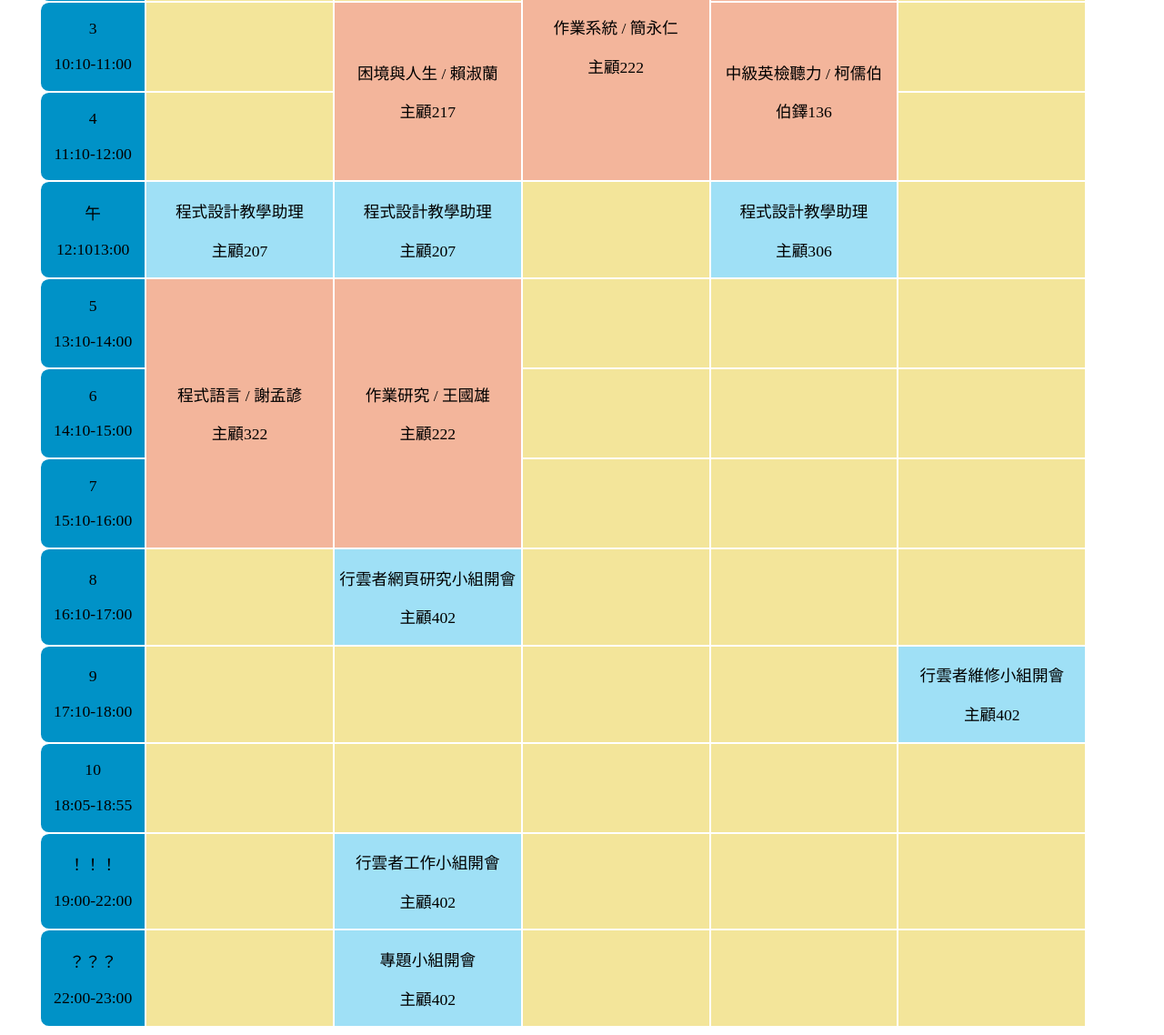
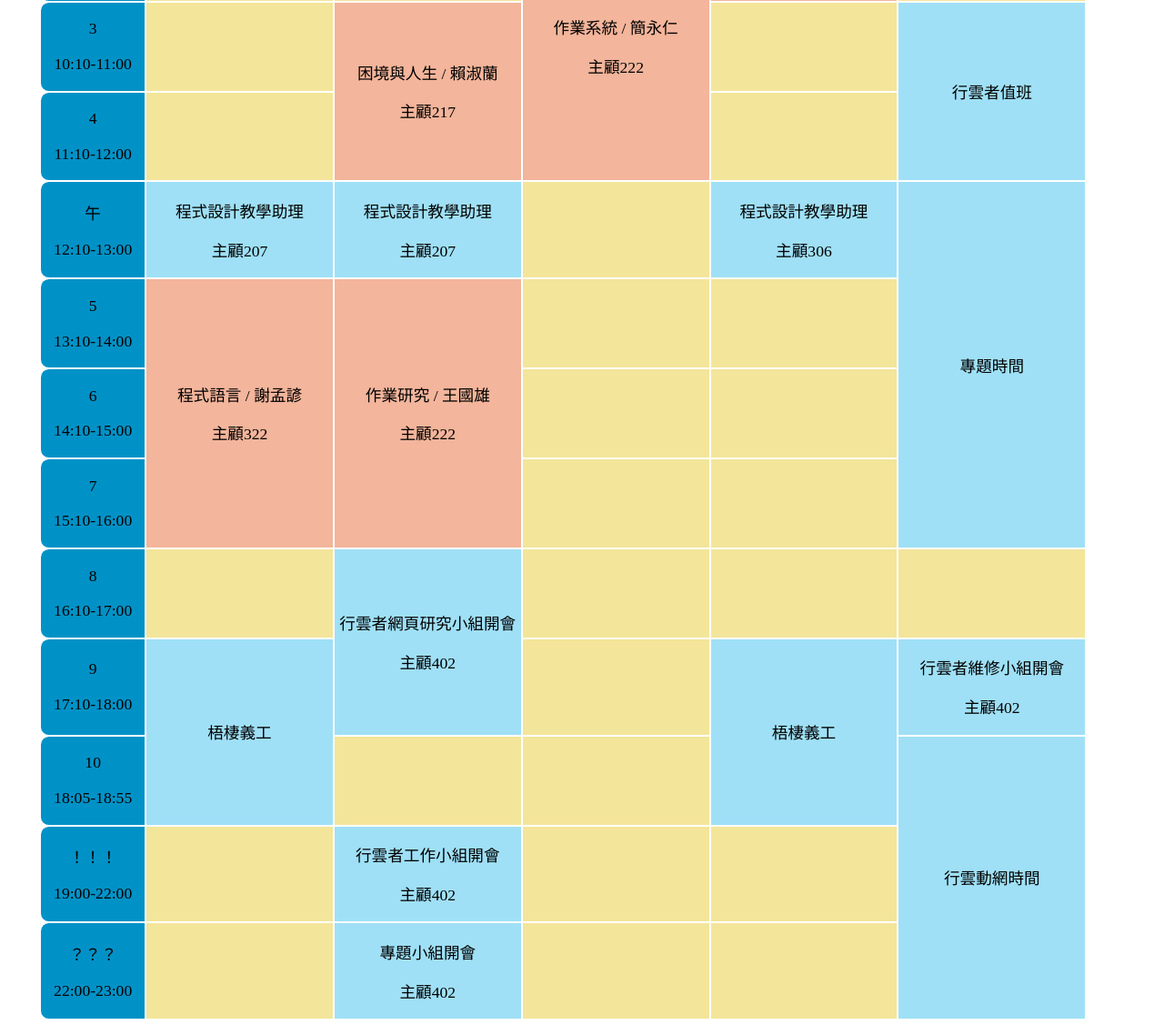
Before and after one commit to BindaGuo/BindaGuo, a plain HTML site: page index.html in a window 1280 px wide. Shown: the part 270-1408 px from the top of the page at 91% size. Drawn offline with Linux system fonts and the light colour scheme; a web font is replaced by a local one.

Commit message:
更新4.11

```diff
--- a/index.html
+++ b/index.html
@@ -106,24 +106,26 @@
 				<p>困境與人生 / 賴淑蘭</p>
 				<p>主顧217</p>
 			</td>
-			<td class="course" rowspan="2" onclick="window.location.href='http://alcat.pu.edu.tw/outline/list_abstract_content_100.php?pkey=95120D005772&ls_year=1032&t_num=005475'">
-				<p>中級英檢聽力 / 柯儒伯</p>
-				<p>伯鐸136</p>
+			<td></td>
+			<td rowspan="2" class="work">
+				<p>行雲者值班</p>
 			</td>
-			<td></td>
+
 		</tr>
 		<tr>
 			<td>
 				<p>4</p>
 				<p>11:10-12:00</p>
 			</td>
+
 			<td></td>
 			<td></td>
+
 		</tr>
 		<tr>
 			<td>
 				<p>午</p>
-				<p>12:10­13:00</p>
+				<p>12:10­-13:00</p>
 			</td>
 
 			<td class="work">
@@ -143,7 +145,9 @@
 				<p>程式設計教學助理</p>
 				<p>主顧306</p>
 			</td>
-			<td></td>
+			<td rowspan="4" class="work">
+				<p>專題時間</p>
+			</td>
 		</tr>
 		<tr>
 			<td>
@@ -160,7 +164,7 @@
 			</td>
 			<td></td>
 			<td></td>
-			<td></td>
+
 
 		</tr>
 		<tr>
@@ -170,7 +174,7 @@
 			</td>
 			<td></td>
 			<td></td>
-			<td></td>
+
 
 
 		</tr>
@@ -181,7 +185,7 @@
 			</td>
 			<td></td>
 			<td></td>
-			<td></td>
+
 
 
 		</tr>
@@ -191,7 +195,7 @@
 				<p>16:10­-17:00</p>
 			</td>
 			<td></td>
-			<td class="work">
+			<td class="work" rowspan="2">
 				<p>行雲者網頁研究小組開會</p>
 				<p>主顧402</p>
 			</td>
@@ -204,10 +208,13 @@
 				<p>9</p>
 				<p>17:10­-18:00</p>
 			</td>
+
+			<td rowspan="2" class="work">
+				<p>梧棲義工</p>
+			</td>
 			<td></td>
-			<td></td>
-			<td></td>
-			<td></td>
+			<td rowspan="2" class="work">
+				<p>梧棲義工</p>
 				<td class="work">
 					<p>行雲者維修小組開會</p>
 					<p>主顧402</p>
@@ -220,9 +227,9 @@
 				</td>
 				<td></td>
 				<td></td>
-			<td></td>
-			<td></td>
-			<td></td>
+				<td rowspan="3" class="work">
+					<p>行雲動網時間</p>
+				</td>
 			</tr>
 			<tr>
 				<td>
@@ -236,7 +243,8 @@
 				</td>
 				<td></td>
 				<td></td>
-			<td></td>
+
+			</td>
 		</tr>
 		<tr>
 			<td>
@@ -250,7 +258,7 @@
 			</td>
 			<td></td>
 			<td></td>
-			<td></td>
+
 		</tr>
 	</tbody>
 	<tfoot>
```
Lines whose indentation alone changed are shown as unchanged.
